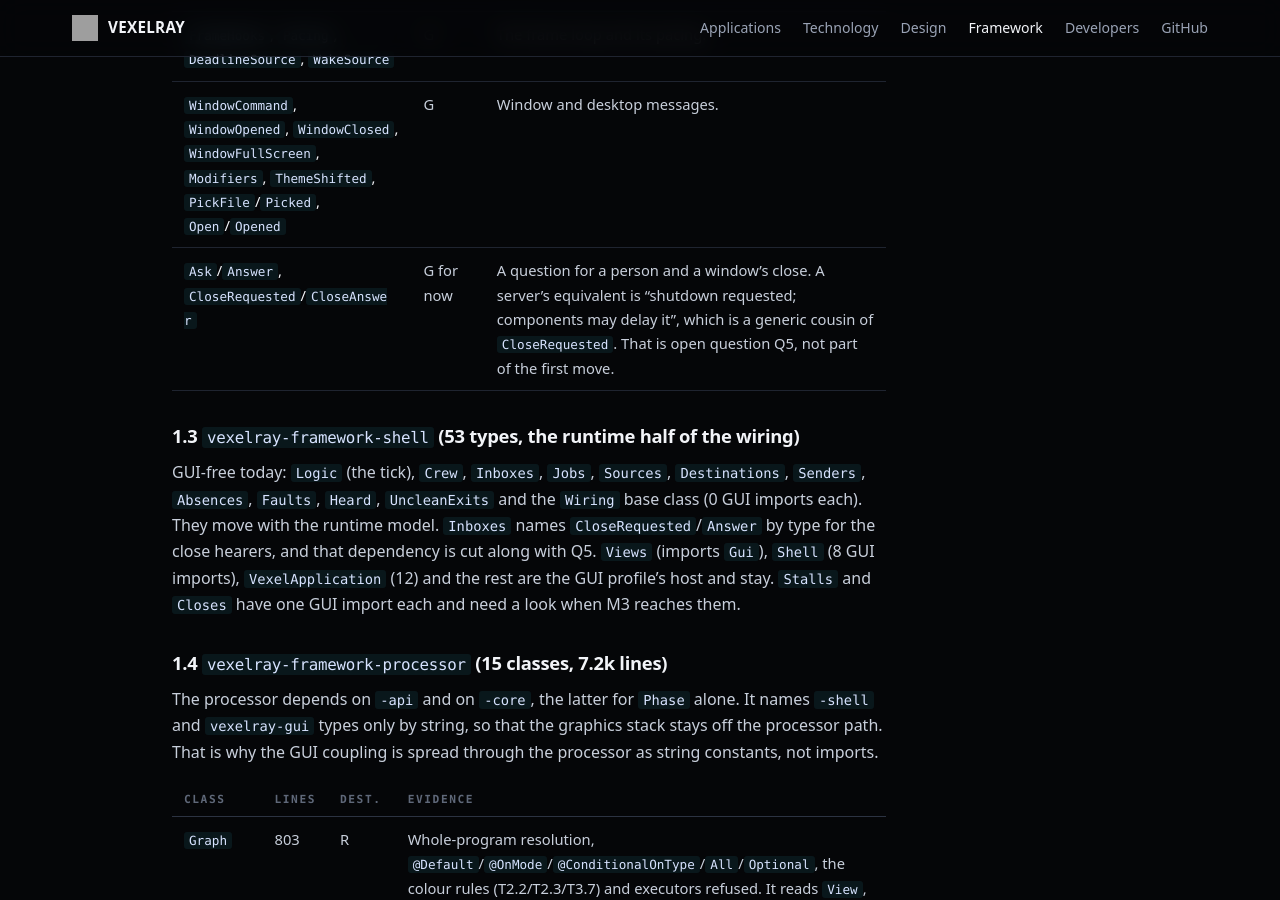
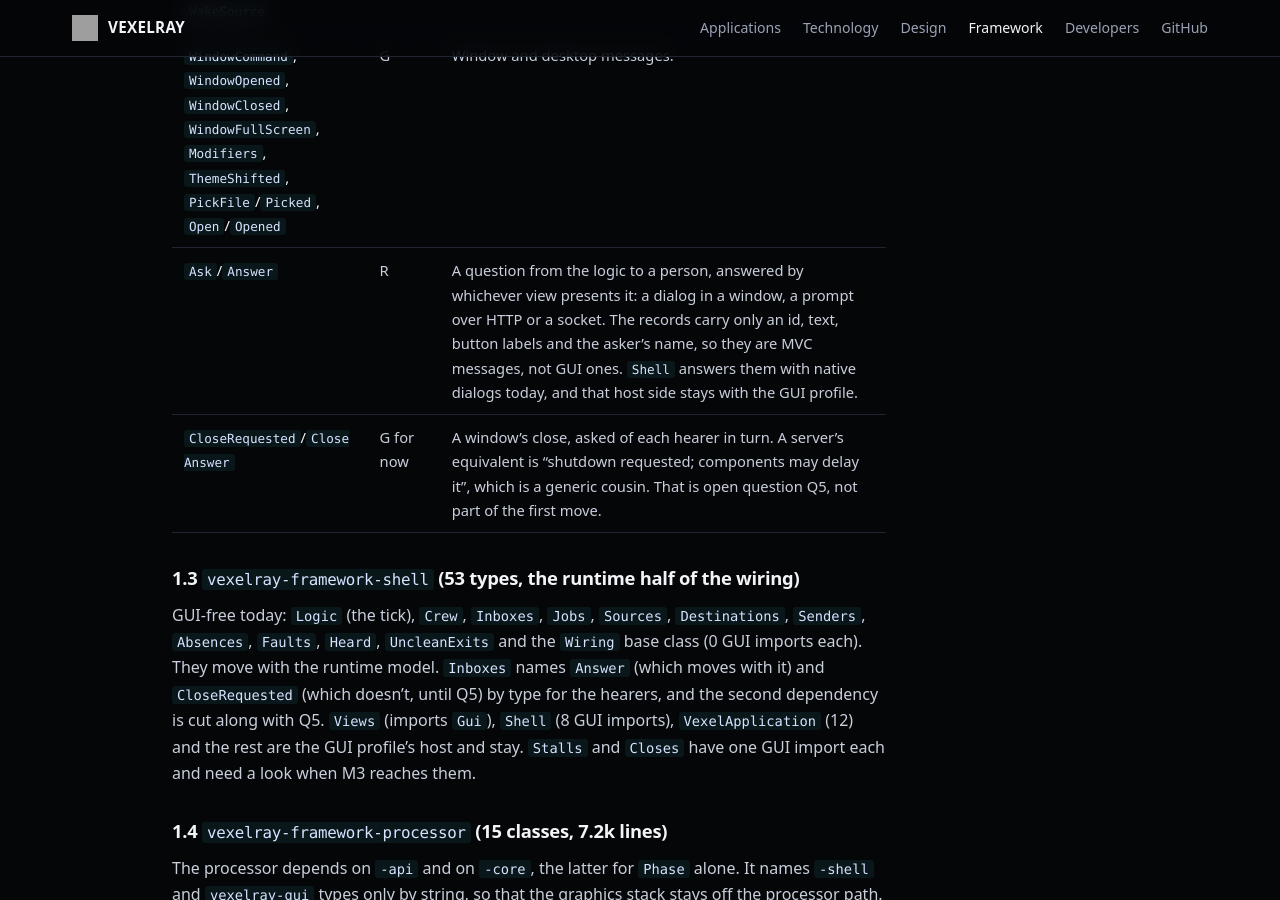
Before and after one commit to sibarum/vexelray-framework, a Jekyll site: the page built from docs/plans/di-extraction.md, in a window 1280 px wide and 900 px high, scrolled down 3398 px. Built offline with Jekyll 4.4.1, drawn with Linux system fonts in a browser that asks for light colours; our own code applies the rules of GitHub Pages for plain Markdown files.

Commit message:
di-extraction plan: Ask/Answer move with the runtime model
Read as MVC, they are a question from the logic to a person, which any
view binding can present; only the native-dialog host side stays GUI.

Co-Authored-By: Claude Opus 5.5 <noreply@anthropic.com>

```diff
--- a/docs/plans/di-extraction.md
+++ b/docs/plans/di-extraction.md
@@ -66,14 +66,15 @@ There are three columns of destination:
 | `Phase` | → profile | `CONFIG, MODEL, GUI, TREE, WINDOW, ATTACH, RUN`. This is the GUI lifecycle. Each profile declares its own phases (§2.2). |
 | `FrameHooks`, `Pacing`, `DeadlineSource`, `WakeSource` | G | The frame loop and its pacing. |
 | `WindowCommand`, `WindowOpened`, `WindowClosed`, `WindowFullScreen`, `Modifiers`, `ThemeShifted`, `PickFile`/`Picked`, `Open`/`Opened` | G | Window and desktop messages. |
-| `Ask`/`Answer`, `CloseRequested`/`CloseAnswer` | G for now | A question for a person and a window's close. A server's equivalent is "shutdown requested; components may delay it", which is a generic cousin of `CloseRequested`. That is open question Q5, not part of the first move. |
+| `Ask`/`Answer` | R | A question from the logic to a person, answered by whichever view presents it: a dialog in a window, a prompt over HTTP or a socket. The records carry only an id, text, button labels and the asker's name, so they are MVC messages, not GUI ones. `Shell` answers them with native dialogs today, and that host side stays with the GUI profile. |
+| `CloseRequested`/`CloseAnswer` | G for now | A window's close, asked of each hearer in turn. A server's equivalent is "shutdown requested; components may delay it", which is a generic cousin. That is open question Q5, not part of the first move. |
 
 ### 1.3 `vexelray-framework-shell` (53 types, the runtime half of the wiring)
 
 GUI-free today: `Logic` (the tick), `Crew`, `Inboxes`, `Jobs`, `Sources`, `Destinations`, `Senders`, `Absences`,
 `Faults`, `Heard`, `UncleanExits` and the `Wiring` base class (0 GUI imports each). They move with the runtime
-model. `Inboxes` names `CloseRequested`/`Answer` by type for the close hearers, and that dependency is cut along
-with Q5. `Views` (imports `Gui`), `Shell` (8 GUI imports), `VexelApplication` (12) and the rest are the GUI
+model. `Inboxes` names `Answer` (which moves with it) and `CloseRequested` (which doesn't, until Q5) by type
+for the hearers, and the second dependency is cut along with Q5. `Views` (imports `Gui`), `Shell` (8 GUI imports), `VexelApplication` (12) and the rest are the GUI
 profile's host and stay. `Stalls` and `Closes` have one GUI import each and need a look when M3 reaches them.
 
 ### 1.4 `vexelray-framework-processor` (15 classes, 7.2k lines)
```
